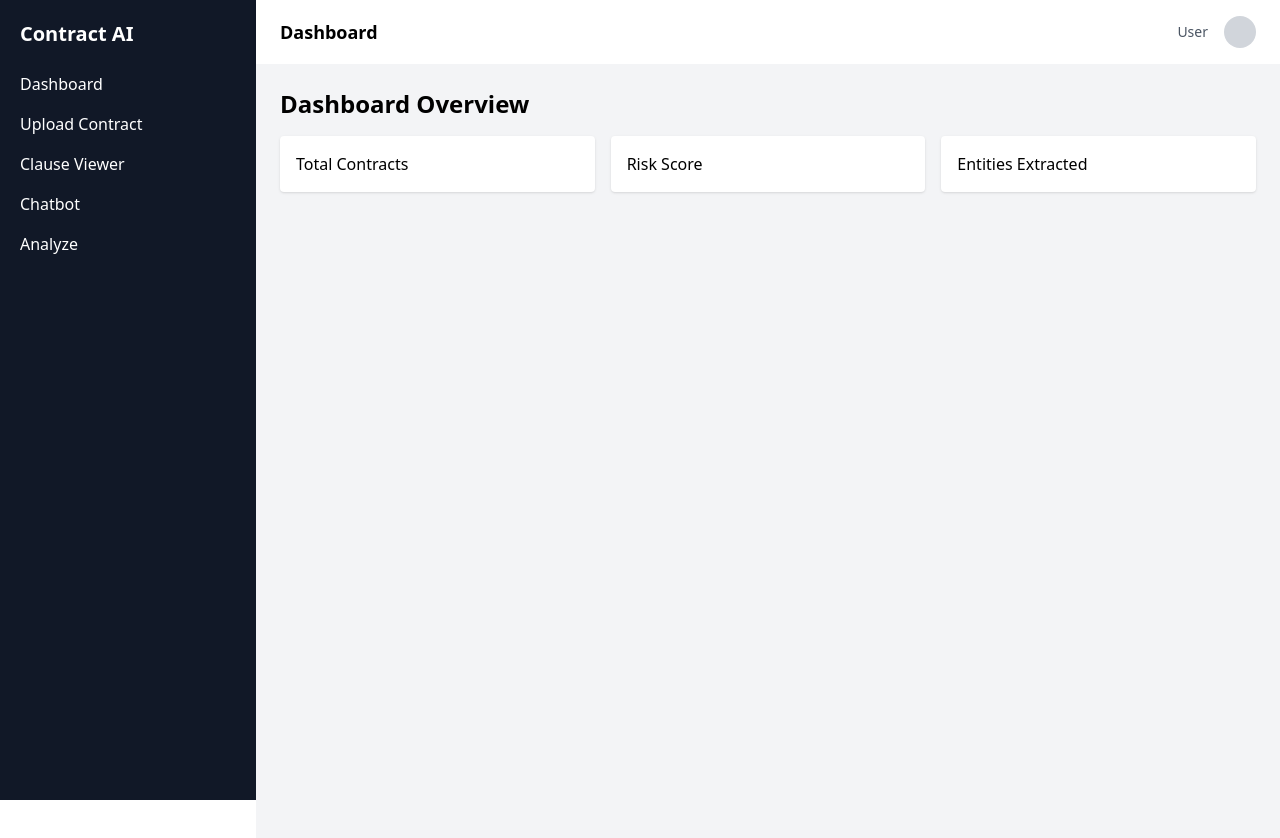
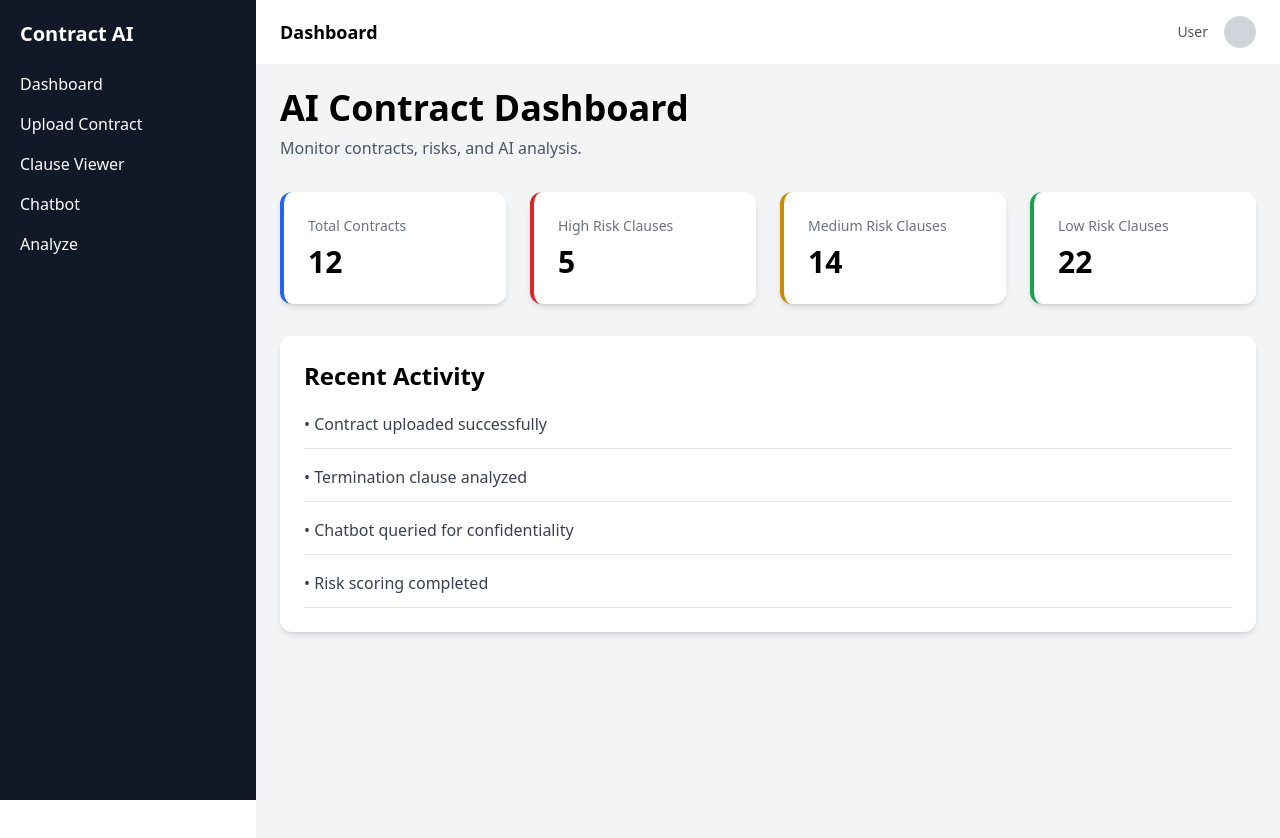
Before and after one commit to Charishma270/Contract_Intelligence_AI, a React app in the folder frontend/: page / in a window 1280 px wide. Shown: the top 838 px of the page. Built offline with nearby package versions, Linux system fonts and the light colour scheme; the HTML template or start-up script is replaced by a standard one.

Commit message:
Week 4 Monday dashboard analytics and activity UI

```diff
--- /dev/null
+++ b/frontend/src/components/dashboard/RecentActivity.jsx
@@ -0,0 +1,29 @@
+function RecentActivity() {
+  const activities = [
+    "Contract uploaded successfully",
+    "Termination clause analyzed",
+    "Chatbot queried for confidentiality",
+    "Risk scoring completed",
+  ];
+
+  return (
+    <div className="bg-white rounded-xl shadow-md p-6 mt-8">
+      <h2 className="text-2xl font-bold mb-5">
+        Recent Activity
+      </h2>
+
+      <div className="space-y-4">
+        {activities.map((activity, index) => (
+          <div
+            key={index}
+            className="border-b pb-3 text-gray-700"
+          >
+            • {activity}
+          </div>
+        ))}
+      </div>
+    </div>
+  );
+}
+
+export default RecentActivity;
--- /dev/null
+++ b/frontend/src/components/dashboard/StatsCard.jsx
@@ -0,0 +1,21 @@
+function StatsCard({
+  title,
+  value,
+  color,
+}) {
+  return (
+    <div className="bg-white rounded-xl shadow-md p-6 border-l-4"
+      style={{ borderColor: color }}
+    >
+      <h3 className="text-gray-500 text-sm font-medium mb-2">
+        {title}
+      </h3>
+
+      <p className="text-3xl font-bold">
+        {value}
+      </p>
+    </div>
+  );
+}
+
+export default StatsCard;
--- a/frontend/src/pages/Chatbot.jsx
+++ b/frontend/src/pages/Chatbot.jsx
@@ -426,7 +426,140 @@
 
 // week 3 fridayyyyy
 
-import { useState } from "react";
+// import { useState } from "react";
+// import Layout from "../components/layout/Layout";
+// import { chatWithContract } from "../services/api";
+
+// function Chatbot() {
+//   const [messages, setMessages] = useState([
+//     { sender: "bot", text: "Hello! Ask me about your contract." },
+//   ]);
+
+//   const [input, setInput] = useState("");
+//   const [loading, setLoading] = useState(false);
+
+//   const handleSend = async () => {
+//     if (!input.trim()) return;
+
+//     const userMessage = { sender: "user", text: input };
+//     const question = input;
+
+//     setMessages((prev) => [...prev, userMessage]);
+//     setInput("");
+//     setLoading(true);
+
+//     try {
+//       const data = await chatWithContract(question);
+
+//       console.log("Chat response:", data);
+
+//       const botMessage = {
+//         sender: "bot",
+//         text:
+//           data.answer ||
+//           data.response ||
+//           data.message ||
+//           "No response received.",
+//       };
+
+//       setMessages((prev) => [...prev, botMessage]);
+//     } catch (error) {
+//       console.log("Chat error:", error);
+
+//       const errorMessage = {
+//         sender: "bot",
+//         text: "Backend unavailable. Please try again later.",
+//       };
+
+//       setMessages((prev) => [...prev, errorMessage]);
+//     } finally {
+//       setLoading(false);
+//     }
+//   };
+
+//   return (
+//     <Layout fullWidth={true}>
+//       <div className="flex flex-col h-[calc(100vh-64px)]">
+//         <div className="w-full h-16 flex items-center justify-center bg-white border-b">
+//           <h2 className="text-2xl font-bold">Contract Chatbot</h2>
+//         </div>
+
+//         <div className="flex-1 flex flex-col bg-white">
+//           <div className="flex-1 overflow-y-auto p-4 space-y-3 bg-gray-50">
+//             {messages.map((msg, index) => (
+//               <div
+//                 key={index}
+//                 className={`flex ${
+//                   msg.sender === "user" ? "justify-end" : "justify-start"
+//                 }`}
+//               >
+//                 <div
+//                   className={`px-4 py-2 rounded-lg max-w-xs ${
+//                     msg.sender === "user"
+//                       ? "bg-blue-500 text-white"
+//                       : "bg-white border"
+//                   }`}
+//                 >
+//                   {msg.text}
+//                 </div>
+//               </div>
+//             ))}
+
+//             {loading && (
+//               <div className="flex justify-start">
+//                 <div className="px-4 py-2 rounded-lg max-w-xs bg-white border text-gray-500">
+//                   Thinking...
+//                 </div>
+//               </div>
+//             )}
+//           </div>
+
+//           <div className="p-3 border-t flex items-end gap-2 bg-white">
+//             <textarea
+//               className="flex-1 border rounded px-3 py-2 outline-none resize-none min-h-[32px] max-h-24 overflow-y-auto"
+//               placeholder="Ask about contract..."
+//               value={input}
+//               onChange={(e) => setInput(e.target.value)}
+//               rows={1}
+//               disabled={loading}
+//               onInput={(e) => {
+//                 e.target.style.height = "auto";
+//                 e.target.style.height =
+//                   Math.min(e.target.scrollHeight, 96) + "px";
+//               }}
+//               onKeyDown={(e) => {
+//                 if (e.key === "Enter" && !e.shiftKey) {
+//                   e.preventDefault();
+//                   handleSend();
+//                 }
+//               }}
+//             />
+
+//             <button
+//               onClick={handleSend}
+//               disabled={loading}
+//               className={`text-white px-4 py-1.5 rounded flex items-center justify-center h-[34px] ${
+//                 loading
+//                   ? "bg-gray-400 cursor-not-allowed"
+//                   : "bg-blue-600 hover:bg-blue-700"
+//               }`}
+//             >
+//               {loading ? "..." : "Send"}
+//             </button>
+//           </div>
+//         </div>
+//       </div>
+//     </Layout>
+//   );
+// }
+
+// export default Chatbot;
+
+
+
+//week4 mondayyyyyy
+
+import { useEffect, useRef, useState } from "react";
 import Layout from "../components/layout/Layout";
 import { chatWithContract } from "../services/api";
 
@@ -438,10 +571,22 @@ function Chatbot() {
   const [input, setInput] = useState("");
   const [loading, setLoading] = useState(false);
 
+  const messagesEndRef = useRef(null);
+
+  useEffect(() => {
+    messagesEndRef.current?.scrollIntoView({
+      behavior: "smooth",
+    });
+  }, [messages, loading]);
+
   const handleSend = async () => {
     if (!input.trim()) return;
 
-    const userMessage = { sender: "user", text: input };
+    const userMessage = {
+      sender: "user",
+      text: input,
+    };
+
     const question = input;
 
     setMessages((prev) => [...prev, userMessage]);
@@ -477,27 +622,39 @@ function Chatbot() {
     }
   };
 
+  const suggestedQuestions = [
+    "What is the termination clause?",
+    "Summarize payment obligations",
+    "Explain confidentiality clause",
+  ];
+
   return (
     <Layout fullWidth={true}>
       <div className="flex flex-col h-[calc(100vh-64px)]">
+        {/* HEADER */}
         <div className="w-full h-16 flex items-center justify-center bg-white border-b">
-          <h2 className="text-2xl font-bold">Contract Chatbot</h2>
+          <h2 className="text-2xl font-bold">
+            Contract Chatbot
+          </h2>
         </div>
 
+        {/* CHAT AREA */}
         <div className="flex-1 flex flex-col bg-white">
-          <div className="flex-1 overflow-y-auto p-4 space-y-3 bg-gray-50">
+          <div className="flex-1 overflow-y-auto p-5 space-y-4 bg-gray-50">
             {messages.map((msg, index) => (
               <div
                 key={index}
                 className={`flex ${
-                  msg.sender === "user" ? "justify-end" : "justify-start"
+                  msg.sender === "user"
+                    ? "justify-end"
+                    : "justify-start"
                 }`}
               >
                 <div
-                  className={`px-4 py-2 rounded-lg max-w-xs ${
+                  className={`px-4 py-3 rounded-xl w-fit max-w-2xl whitespace-pre-wrap leading-7 text-[15px] ${
                     msg.sender === "user"
-                      ? "bg-blue-500 text-white"
-                      : "bg-white border"
+                      ? "bg-blue-600 text-white"
+                      : "bg-white border text-gray-800 shadow-sm max-h-[400px] overflow-y-auto"
                   }`}
                 >
                   {msg.text}
@@ -505,18 +662,40 @@ function Chatbot() {
               </div>
             ))}
 
+            {/* SUGGESTED QUESTIONS */}
+            {messages.length === 1 && !loading && (
+              <div className="flex flex-wrap gap-2 mt-2">
+                {suggestedQuestions.map((question, index) => (
+                  <button
+                    key={index}
+                    onClick={() => setInput(question)}
+                    className="bg-white border text-gray-700 px-3 py-2 rounded-full text-sm hover:bg-gray-100"
+                  >
+                    {question}
+                  </button>
+                ))}
+              </div>
+            )}
+
+            {/* TYPING LOADER */}
             {loading && (
               <div className="flex justify-start">
-                <div className="px-4 py-2 rounded-lg max-w-xs bg-white border text-gray-500">
+                <div className="px-4 py-3 rounded-xl bg-white border text-gray-500 shadow-sm">
+                  <span className="animate-pulse">
                     Thinking...
+                  </span>
                 </div>
               </div>
             )}
+
+            <div ref={messagesEndRef} />
           </div>
 
-          <div className="p-3 border-t flex items-end gap-2 bg-white">
+          {/* INPUT AREA */}
+          <div className="p-3 border-t bg-white">
+            <div className="flex items-end gap-2">
               <textarea
-              className="flex-1 border rounded px-3 py-2 outline-none resize-none min-h-[32px] max-h-24 overflow-y-auto"
+                className="flex-1 border rounded-lg px-3 py-2 outline-none resize-none min-h-[38px] max-h-24 overflow-y-auto"
                 placeholder="Ask about contract..."
                 value={input}
                 onChange={(e) => setInput(e.target.value)}
@@ -538,7 +717,7 @@ function Chatbot() {
               <button
                 onClick={handleSend}
                 disabled={loading}
-              className={`text-white px-4 py-1.5 rounded flex items-center justify-center h-[34px] ${
+                className={`text-white px-5 py-2 rounded-lg flex items-center justify-center h-[38px] ${
                   loading
                     ? "bg-gray-400 cursor-not-allowed"
                     : "bg-blue-600 hover:bg-blue-700"
@@ -549,6 +728,7 @@ function Chatbot() {
             </div>
           </div>
         </div>
+      </div>
     </Layout>
   );
 }
--- a/frontend/src/pages/Dashboard.jsx
+++ b/frontend/src/pages/Dashboard.jsx
@@ -1,23 +1,83 @@
+// import Layout from "../components/layout/Layout";
+
+// function Dashboard() {
+//   return (
+//     <Layout>
+//       <h2 className="text-2xl font-bold mb-4">Dashboard Overview</h2>
+
+//       <div className="grid grid-cols-3 gap-4">
+//         <div className="bg-white p-4 shadow rounded">
+//           Total Contracts
+//         </div>
+
+//         <div className="bg-white p-4 shadow rounded">
+//           Risk Score
+//         </div>
+
+//         <div className="bg-white p-4 shadow rounded">
+//           Entities Extracted
+//         </div>
+//       </div>
+//     </Layout>
+//   );
+// }
+
+// export default Dashboard;
+
+// week 4 mondayyyyyy
+
+
 import Layout from "../components/layout/Layout";
+import StatsCard from "../components/dashboard/StatsCard";
+import RecentActivity from "../components/dashboard/RecentActivity";
 
 function Dashboard() {
+  const stats = [
+    {
+      title: "Total Contracts",
+      value: 12,
+      color: "#2563eb",
+    },
+    {
+      title: "High Risk Clauses",
+      value: 5,
+      color: "#dc2626",
+    },
+    {
+      title: "Medium Risk Clauses",
+      value: 14,
+      color: "#ca8a04",
+    },
+    {
+      title: "Low Risk Clauses",
+      value: 22,
+      color: "#16a34a",
+    },
+  ];
+
   return (
     <Layout>
-      <h2 className="text-2xl font-bold mb-4">Dashboard Overview</h2>
+      <div className="mb-8">
+        <h1 className="text-4xl font-bold mb-2">
+          AI Contract Dashboard
+        </h1>
 
-      <div className="grid grid-cols-3 gap-4">
-        <div className="bg-white p-4 shadow rounded">
-          Total Contracts
-        </div>
+        <p className="text-gray-600">
+          Monitor contracts, risks, and AI analysis.
+        </p>
+      </div>
 
-        <div className="bg-white p-4 shadow rounded">
-          Risk Score
-        </div>
-
-        <div className="bg-white p-4 shadow rounded">
-          Entities Extracted
-        </div>
+      <div className="grid grid-cols-1 md:grid-cols-2 xl:grid-cols-4 gap-6">
+        {stats.map((item, index) => (
+          <StatsCard
+            key={index}
+            title={item.title}
+            value={item.value}
+            color={item.color}
+          />
+        ))}
       </div>
+      <RecentActivity />
     </Layout>
   );
 }
```
Lines whose indentation alone changed are shown as unchanged.
